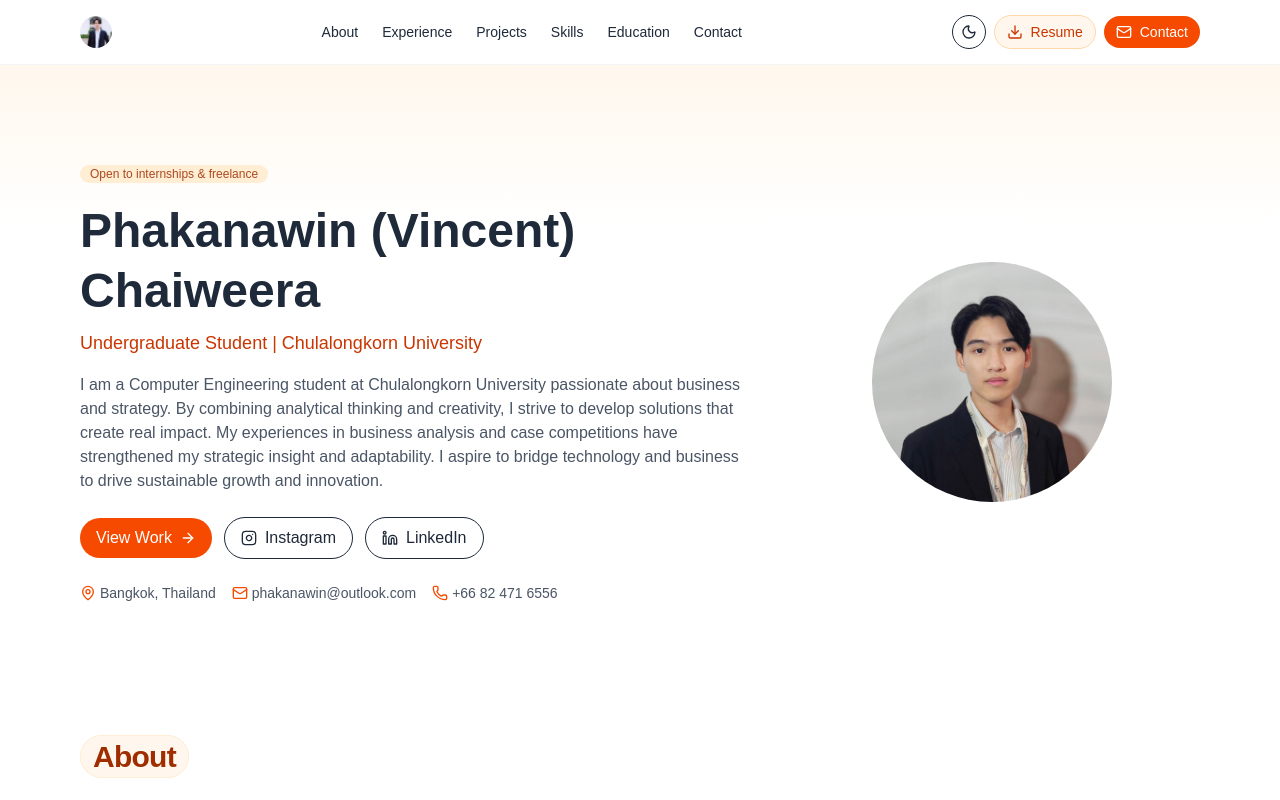
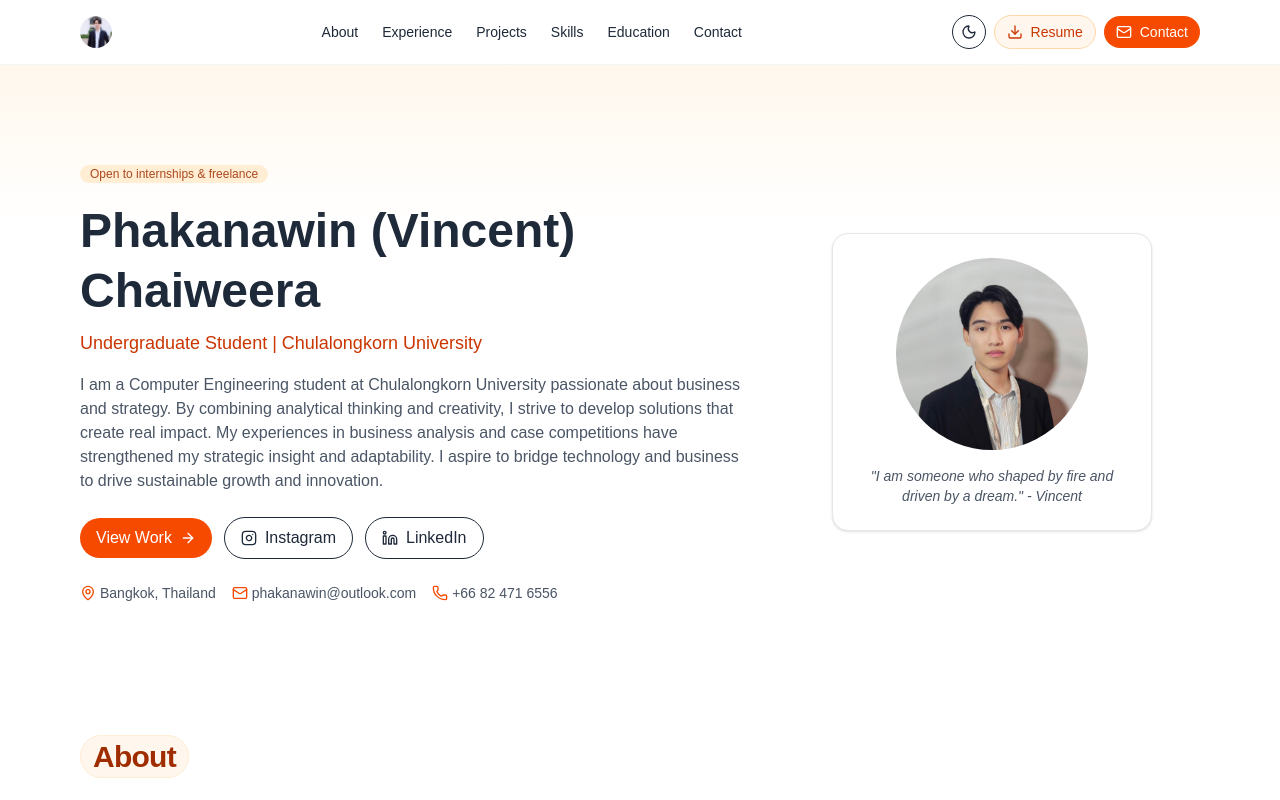
Before and after one commit to JohanLavertz14/official-website, a Next.js app: page / in a window 1280 px wide. Shown: the top 800 px of the page. Built offline with nearby package versions, Linux system fonts and the light colour scheme.

Commit message:
edit profile image

```diff
--- a/src/app/page.tsx
+++ b/src/app/page.tsx
@@ -62,9 +62,14 @@ export default function Page() {
                 </div>
               </div>
               <div className="md:flex-1 flex justify-center">
-                <div className="shrink-0 md:h-60 md:w-60 rounded-full bg-gradient-to-br from-orange-500 to-orange-300 overflow-hidden dark:from-orange-600 dark:to-orange-400">
-                  <img src="/headshot.jpg" alt="Vincent" className="h-full w-full object-cover" />
-                </div>
+                <Card className="p-6 flex flex-col items-center text-center max-w-xs">
+                  <div className="h-48 w-48 rounded-full bg-gradient-to-br from-orange-500 to-orange-300 overflow-hidden dark:from-orange-600 dark:to-orange-400">
+                    <img src="/headshot.jpg" alt="Vincent" className="h-full w-full object-cover" />
+                  </div>
+                  <p className="mt-4 text-sm italic text-gray-600 dark:text-zinc-400">
+                    "I am someone who shaped by fire and driven by a dream." - Vincent
+                  </p>
+                </Card>
               </div>
             </div>
           </motion.div>
```
